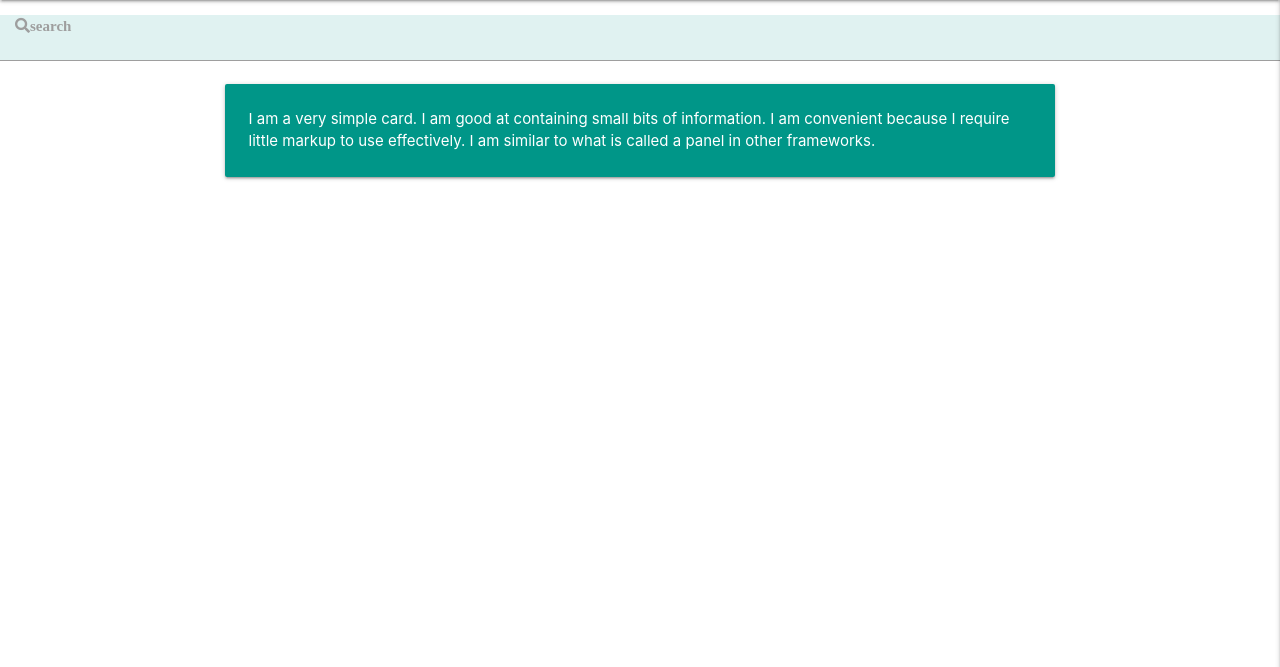
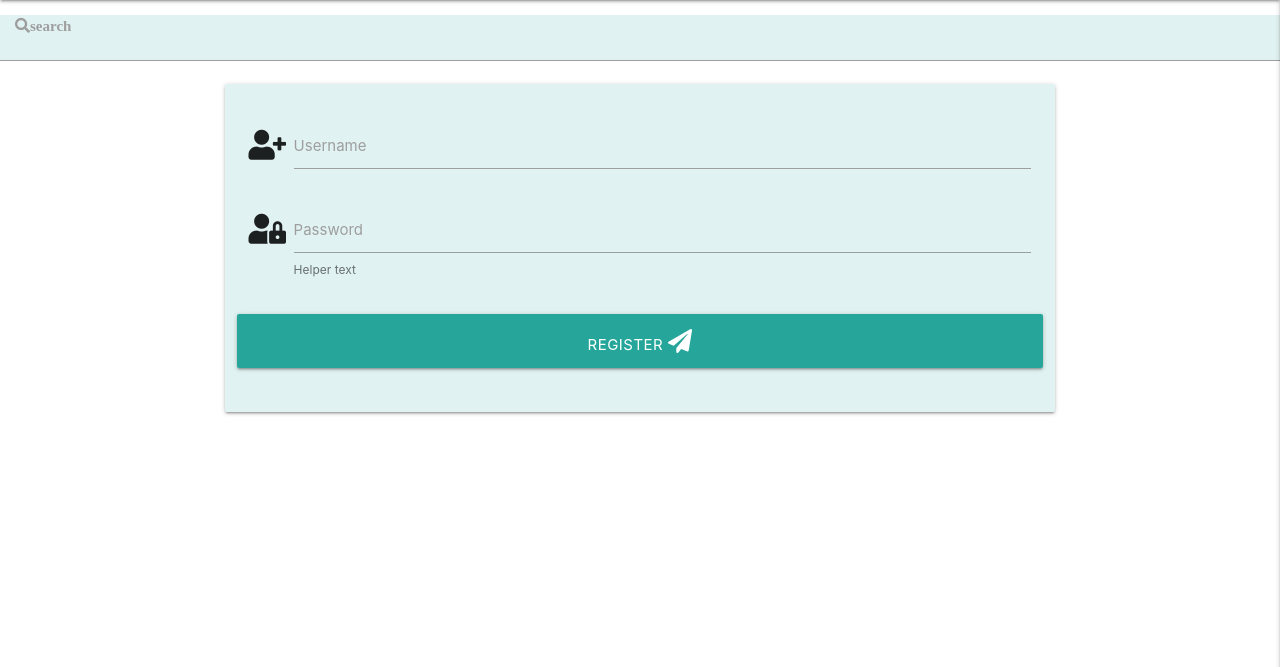
Before and after one commit to byrnelorcan/MS3-UniBook, a Flask app: page /register in a window 1280 px wide. Shown: the part 64-731 px from the top of the page. Run offline with Flask 2, Linux system fonts and the light colour scheme; some libraries are stand-ins or nearby versions.

Commit message:
registation format

```diff
--- a/templates/register.html
+++ b/templates/register.html
@@ -2,11 +2,26 @@
 {% block content %}
 
 <div class="row">
-    <form class="col s12 m8 offset-m2">
-      <div class="card-panel teal">
-        <span class="white-text">I am a very simple card. I am good at containing small bits of information.
-        I am convenient because I require little markup to use effectively. I am similar to what is called a panel in other frameworks.
-        </span>
+    <form class="col s12 m8 offset-m2" method="POST" action="{{ url_for('register') }}">
+      <div class="card-panel teal lighten-5">
+        <div class="row">
+            <div class="input-field col s12">
+              <i class="fas fa-user-plus prefix text-darken"></i>
+              <input id="username" name="username" type="text" class="validate">
+              <label for="username">Username</label>
+            </div>
+            <div class="input-field col s12">
+                <i class="fas fa-user-lock prefix text-darken"></i>
+                <input id="password" name="password" type="password" class="validate">
+                <label for="password">Password</label>
+                <span class="helper-text" data-error="wrong" data-success="right">Helper text</span>
+              </div>
+          </div>
+          <div class="row">
+            <button class="btn-large waves-effect waves-light col s12" type="submit" name="action">Register
+                <i class="fas fa-paper-plane"></i>
+              </button>
+          </div>
       </div>
     </form>
   </div>
```
